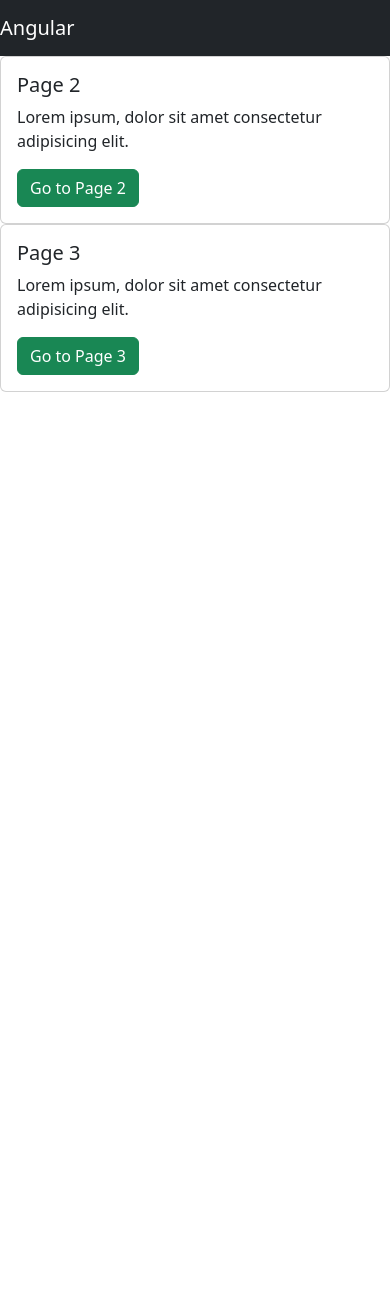
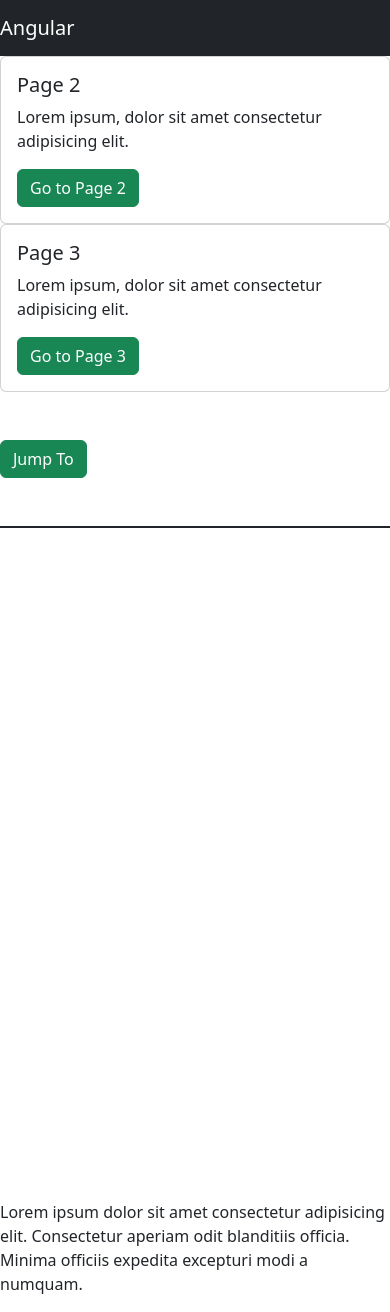
Before and after one commit to dipakchatterjee957/angularProject, an Angular app: page /loader in a window 390 px wide. Before the commit the page ends 844 px from the top, so only its background shows below. Built offline with nearby package versions, Linux system fonts and the light colour scheme.

Commit message:
router params

```diff
--- a/src/app/loader/page1/page1.component.html
+++ b/src/app/loader/page1/page1.component.html
@@ -6,7 +6,8 @@
                 <div class="card-body">
                     <h5 class="card-title">Page 2</h5>
                     <p>Lorem ipsum, dolor sit amet consectetur adipisicing elit.</p>
-                    <a routerLink="page2" class="btn btn-success">Go to Page 2</a>
+                    <a [routerLink]="['page2',12]" [queryParams]="{editmode:true}" class="btn btn-success">Go to Page
+                        2</a>
                 </div>
             </div>
         </div>
@@ -24,13 +25,22 @@
 
     </div>
 </div>
+<br><br>
+<button class="btn btn-success" routerLink="/loader" fragment="text">Jump To</button>
+
 <br><br><br>
 
-<div class="d-flex justify-content-center">
+<div class="d-flex justify-content-center border border-dark">
     <div class="row">
 
-        <div class="col-md-6">
+        <div class="col-md">
             <router-outlet></router-outlet>
         </div>
     </div>
 </div>
+
+<br><br><br><br><br><br><br><br><br><br><br><br><br><br><br><br><br><br><br><br><br><br><br><br><br><br><br><br>
+
+<p id="text">Lorem ipsum dolor sit amet consectetur adipisicing elit. Consectetur aperiam odit blanditiis officia.
+    Minima officiis
+    expedita excepturi modi a numquam.</p>
--- a/src/app/loader/page1/page1.component.ts
+++ b/src/app/loader/page1/page1.component.ts
@@ -1,10 +1,22 @@
-import { Component } from '@angular/core';
+import { Component, OnInit } from '@angular/core';
+import { ActivatedRoute } from '@angular/router';
 
 @Component({
   selector: 'app-page1',
   templateUrl: './page1.component.html',
   styleUrls: ['./page1.component.css']
 })
-export class Page1Component {
+export class Page1Component implements OnInit {
 
+  constructor(private activatedRoute: ActivatedRoute) { }
+
+  ngOnInit(): void {
+    this.activatedRoute.fragment.subscribe(res => {
+      this.jump(res);
+    })
+  }
+
+  jump(section: any) {
+    document.getElementById(section)?.scrollIntoView({ behavior: "smooth" })
+  }
 }
--- a/src/app/loader/page2/page2.component.html
+++ b/src/app/loader/page2/page2.component.html
@@ -1 +1,3 @@
 <p>page2 works!</p>
+
+<p>Router ID : {{id}}</p>
--- a/src/app/loader/page2/page2.component.ts
+++ b/src/app/loader/page2/page2.component.ts
@@ -1,10 +1,25 @@
-import { Component } from '@angular/core';
+import { Component, OnInit } from '@angular/core';
+import { ActivatedRoute } from '@angular/router';
 
 @Component({
   selector: 'app-page2',
   templateUrl: './page2.component.html',
   styleUrls: ['./page2.component.css']
 })
-export class Page2Component {
+export class Page2Component implements OnInit {
+  id: string | null;
 
+  constructor(private activatedRoute: ActivatedRoute) { }
+
+  ngOnInit(): void {
+    this.activatedRoute.paramMap.subscribe(res => {
+      console.log(res);
+      this.id = res.get('id')
+    });
+
+    this.activatedRoute.queryParamMap.subscribe(res => {
+      console.log(res, res.get('editmode'))
+
+    })
+  }
 }
--- a/src/app/loader/pages.module.ts
+++ b/src/app/loader/pages.module.ts
@@ -4,12 +4,12 @@
 import { Page2Component } from './page2/page2.component';
 import { Page3Component } from './page3/page3.component';
 import { RouterModule, Routes } from '@angular/router';
-import { PipeComponent } from '../pipe/pipe.component';
 
 const pageRoutes: Routes = [
   {
     path: '', component: Page1Component, children: [
-      { path: 'page2', component: Page2Component },
+      // ':id' is used for router params
+      { path: 'page2/:id', component: Page2Component },
       { path: 'page3', component: Page3Component }
     ]
   }
```
